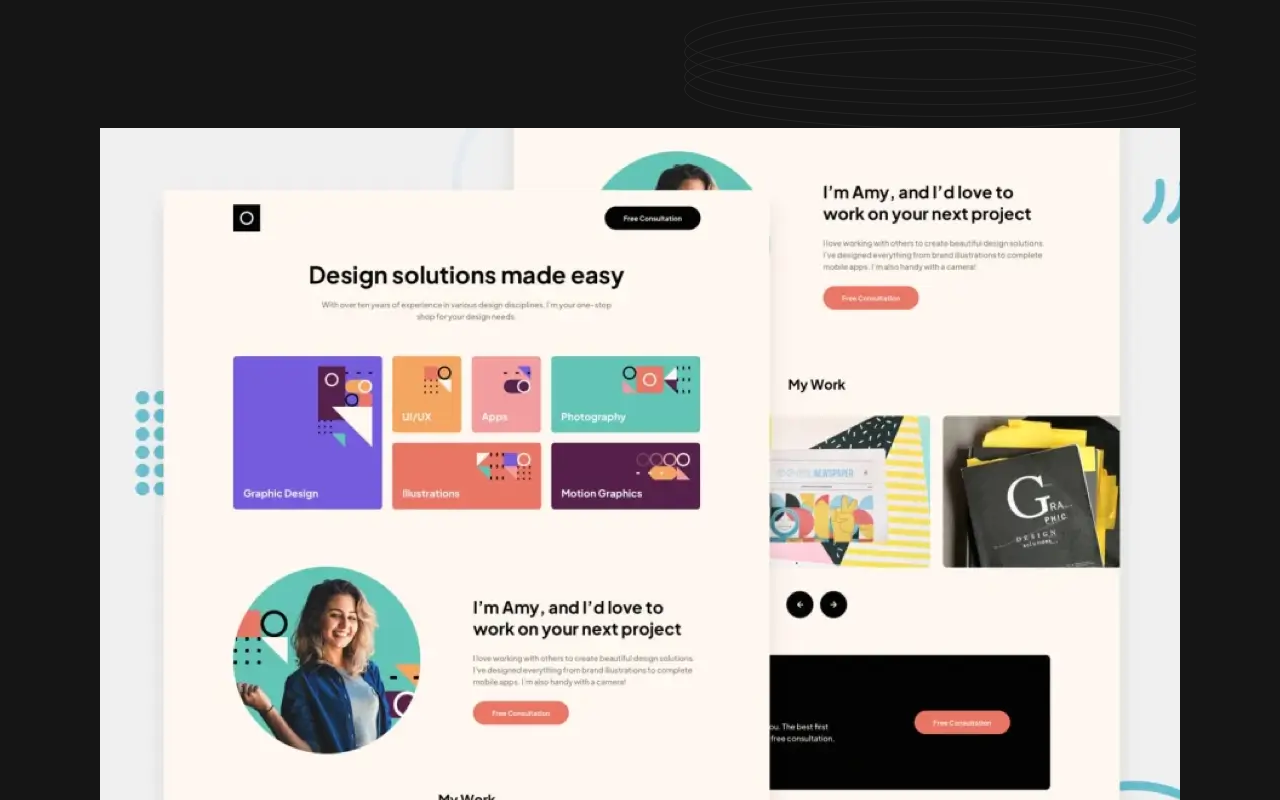
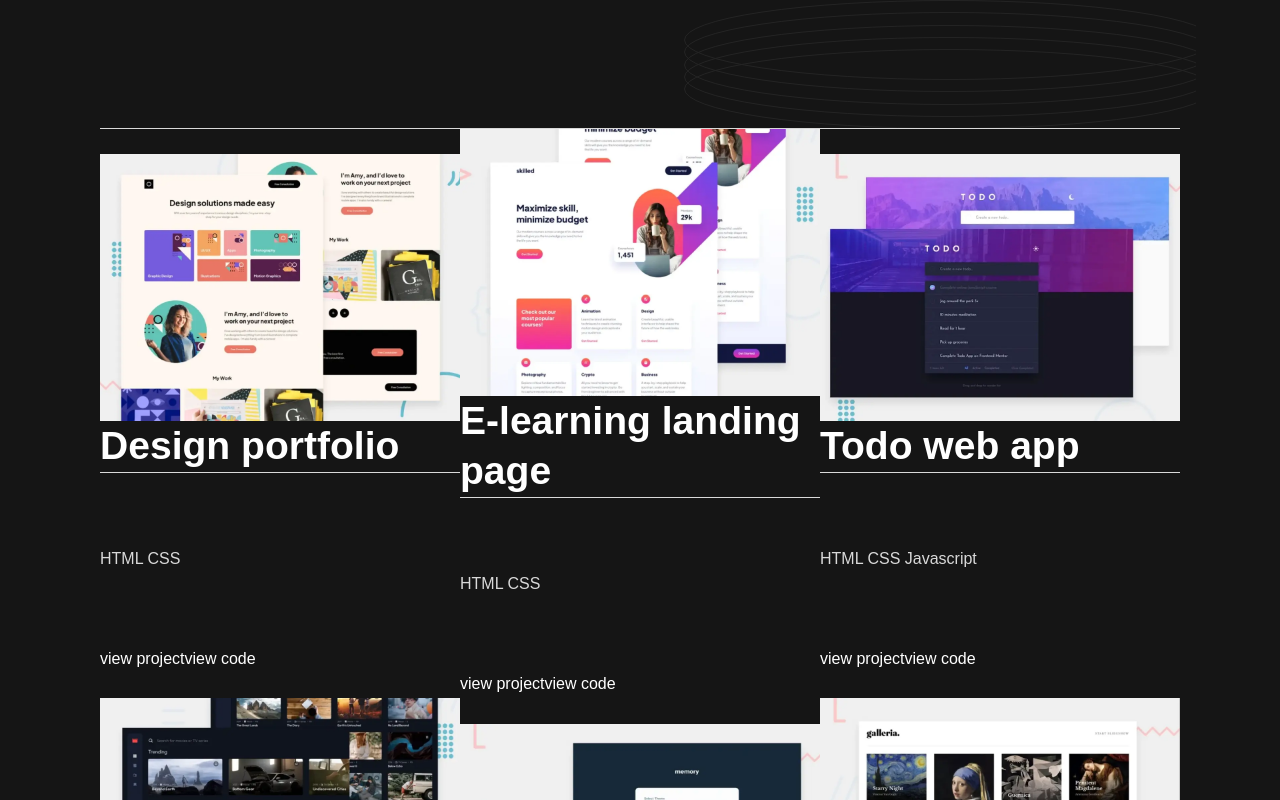
Before and after one commit to Hcmwebs/single-page-dev-portifolio, a React (Vite) app: page / in a window 1280 px wide. Shown: the part 1100-1900 px from the top of the page. Built offline with nearby package versions, Linux system fonts and the light colour scheme.

Commit message:
started working on projects section

```diff
--- a/src/components/Projects.jsx
+++ b/src/components/Projects.jsx
@@ -1,14 +1,17 @@
 import React from 'react'
 import { projects } from '../data/Data'
-import {SingleProject} from './index'
+import { SingleProject } from './index'
+import { StyledSection } from '../styles'
 
 const Projects = () => {
 	return (
-		<div>
-			{projects.map((project) => {
-				return <SingleProject key={project.id} {...project} />
-			})}
-		</div>
+		<StyledSection>
+			<div className='items'>
+				{projects.map((project) => {
+					return <SingleProject key={project.id} {...project} />
+				})}
+			</div>
+		</StyledSection>
 	)
 }
 
```
